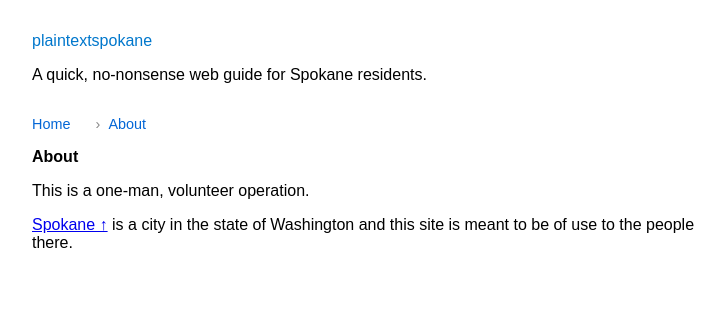
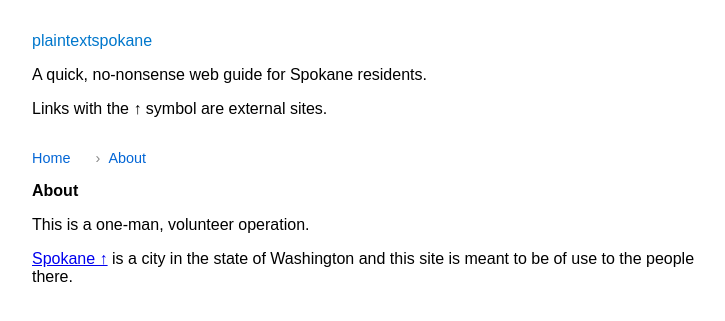
Before and after one commit to plaintextspokane/plaintextspokane.github.io, a Jekyll site: the page built from about.md, in a window 1280 px wide. Shown: the top 321 px of the page, without its empty margins (258-983 px from the left). Built offline with Jekyll 4.4.1, drawn with Linux system fonts in a browser that asks for light colours.

Commit message:
Update default.html

```diff
--- a/_layouts/default.html
+++ b/_layouts/default.html
@@ -9,7 +9,8 @@
 
 <nav>
   <a href="/">plaintextspokane</a>
-  <br><p>A quick, no-nonsense web guide for Spokane residents. </p>
+  <p>A quick, no-nonsense web guide for Spokane residents. </p>
+  <p>Links with the ↑ symbol are external sites.</p>
 </nav>
 
 <main>
```
